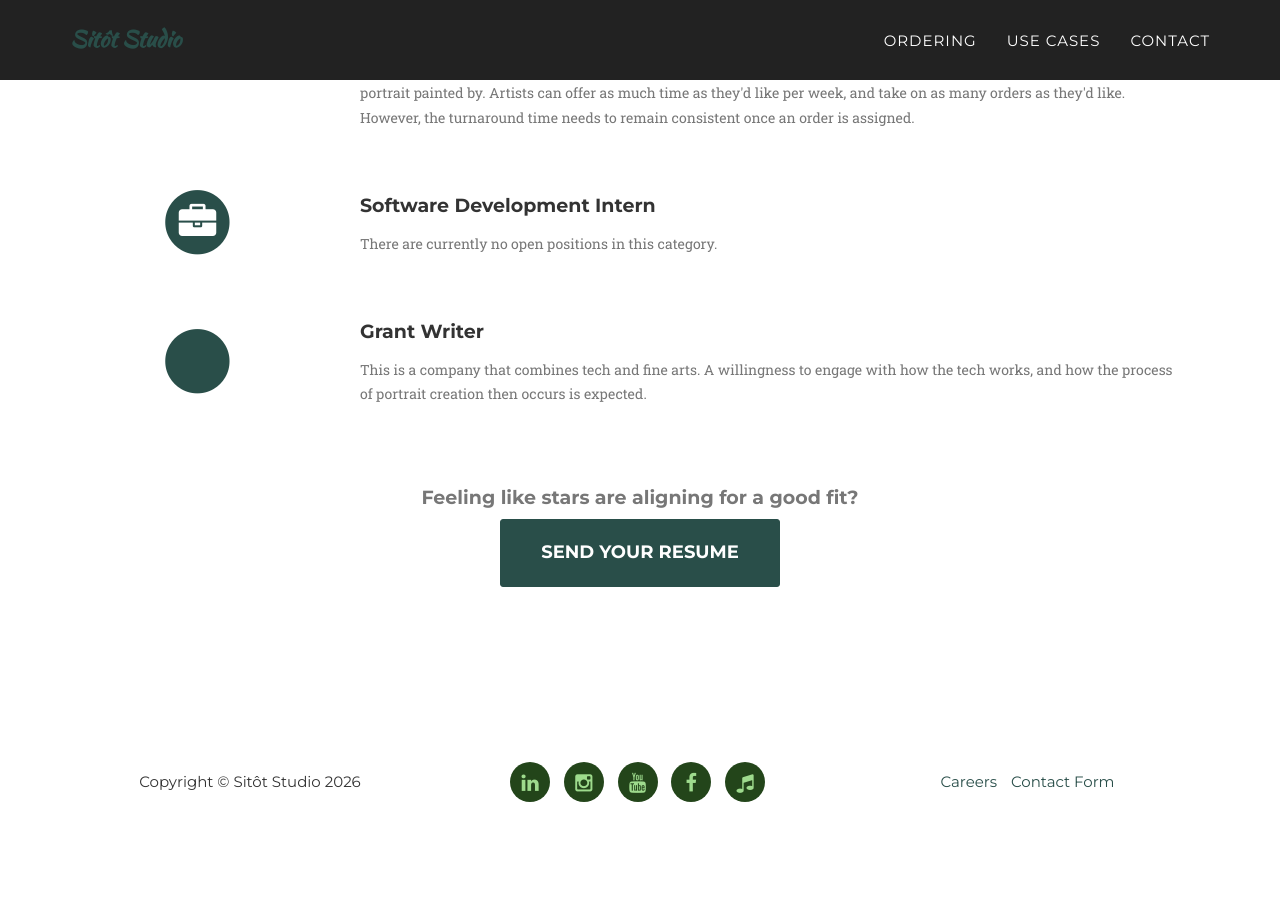
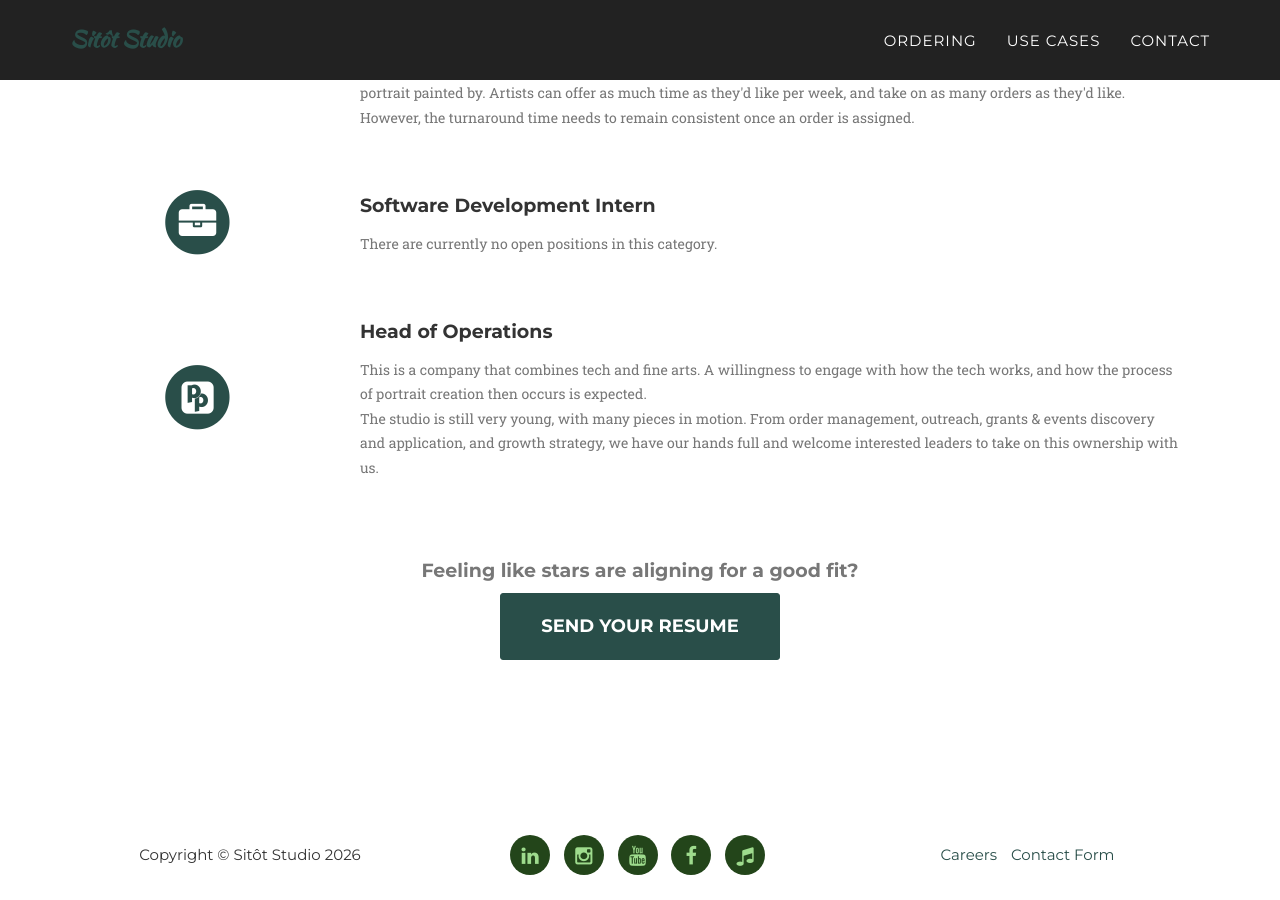
Before and after one commit to sitotstudio/sitotstudio.github.io, a Jekyll site: the page built from careers.html, in a window 1280 px wide and 900 px high, scrolled down 513 px. Built offline with Jekyll 4.4.1, drawn with Linux system fonts in a browser that asks for light colours; some web fonts are replaced; before the commit the page ends 1340 px from its top, so only the background shows below that.

Commit message:
Update head of ops career entry

```diff
--- a/careers.html
+++ b/careers.html
@@ -55,13 +55,15 @@ permalink: /careers/
           <div class="col-sm-3 col-xs-12 text-center">
             <span class="fa-stack fa-3x">
               <i class="fa fa-circle fa-stack-2x text-primary"></i>
-              <i class="fa fa-newspaper fa-stack-1x fa-inverse"></i>
+              <i class="fa fa-pied-piper fa-stack-1x fa-inverse"></i>
             </span>
           </div>
           <div class="col-sm-9 col-xs-12 text-left career-text">
-            <h4 class="service-heading">Grant Writer</h4>
+            <h4 class="service-heading">Head of Operations</h4>
             <p class="text-muted">
               This is a company that combines tech and fine arts. A willingness to engage with how the tech works, and how the process of portrait creation then occurs is expected.
+              <br>
+              The studio is still very young, with many pieces in motion. From order management, outreach, grants & events discovery and application, and growth strategy, we have our hands full and welcome interested leaders to take on this ownership with us.
             </p>
           </div>
         </div>
```
